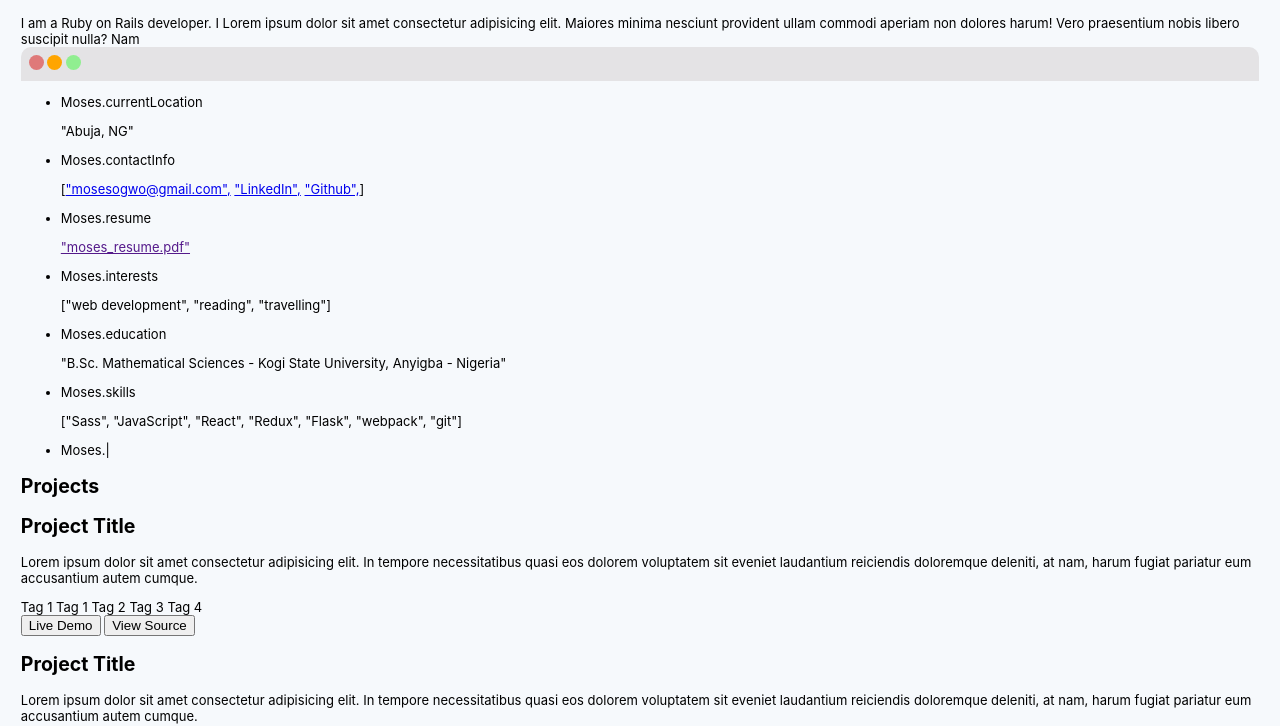
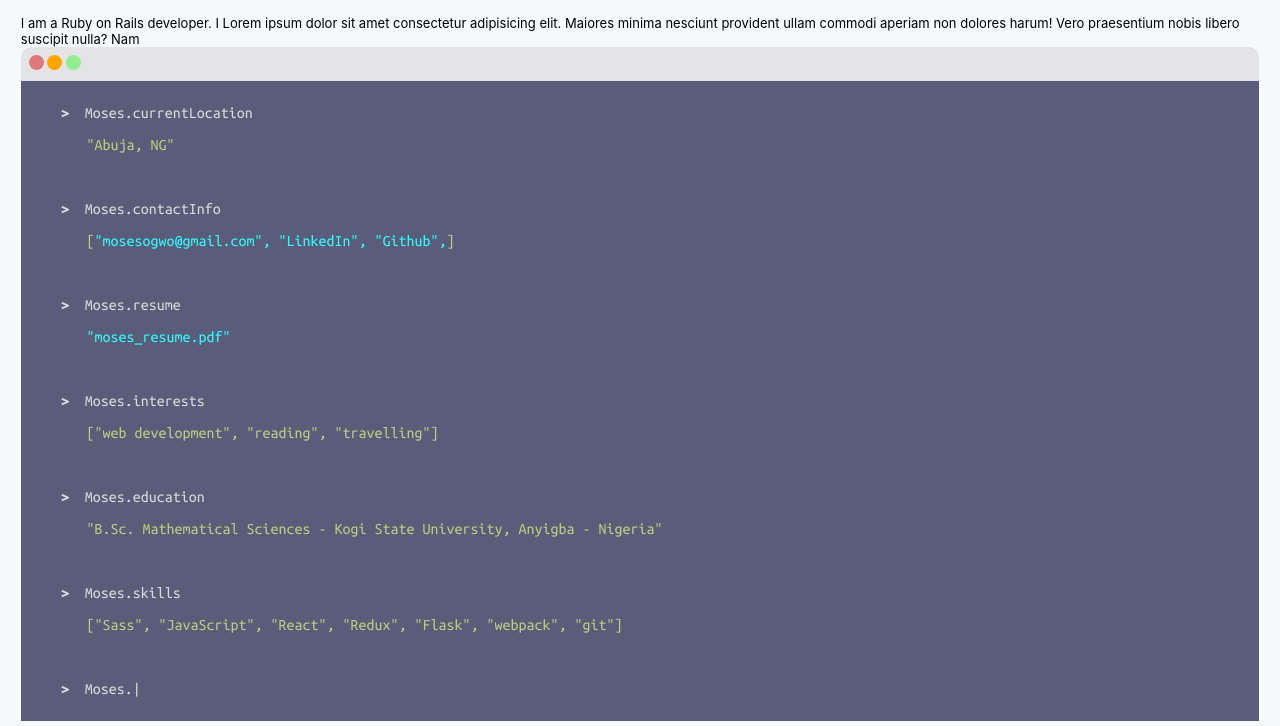
Before and after one commit to mosesogwo/My-Portfolio, a plain HTML site: page index.html in a window 1280 px wide. Shown: the part 88-814 px from the top of the page. Drawn offline with Linux system fonts and the light colour scheme.

Commit message:
add .terminal div to html to enclose entire terminal

```diff
--- a/index.html
+++ b/index.html
@@ -22,6 +22,7 @@
           I am a Ruby on Rails developer. I Lorem ipsum dolor sit amet consectetur adipisicing elit. Maiores minima nesciunt provident ullam commodi aperiam non dolores harum! Vero praesentium nobis libero suscipit nulla? Nam
       </div>
 
+      <div class="terminal">
         <div class="terminal-header">
             <span class="dot"></span>
             <span class="dot"></span>
@@ -45,6 +46,7 @@
             <p>["Sass", "JavaScript", "React", "Redux", "Flask", "webpack", "git"]</p>
             <li>Moses.<span class="blinking-cursor">|</span></li>
           </ul>
+        </div>
       </div>
     </section>
 
--- a/styles/main.scss
+++ b/styles/main.scss
@@ -15,6 +15,10 @@ nav {
       color: #A1A9EA;
     }
   }
+}
+
+.terminal {
+  min-width: 200px;
 }
 
 .terminal-header {
@@ -38,3 +42,36 @@ nav {
     background-color: rgb(223, 121, 121);
   }
 }
+
+.details {
+  background-color: #5A5D7A;
+  padding: 0.5rem 0;
+  font-family: 'Ubuntu Mono', monospace;
+  font-size: 1rem;
+  ul {
+    list-style: none;
+    li {
+      color: gainsboro;
+      &::before {
+        content: "\003E"; /* Unicode bullet symbol */
+        color: gainsboro;  /* Bullet color */
+        /* Optional tweaks */
+        font-weight: bold;
+        padding-right: 1em;
+      }
+    }
+  }
+  p {
+    color: #BFCD84;
+    margin-bottom: 3rem;
+    padding-left: 1.6em;
+    a {
+      color: #35feff;
+      text-decoration: none;
+      &:hover {
+        color: #3CD9C9;
+      }
+    }
+
+  }
+}
```
Also changed, not shown: styles/main.css, 1 other file. Lines whose indentation alone changed are shown as unchanged.
